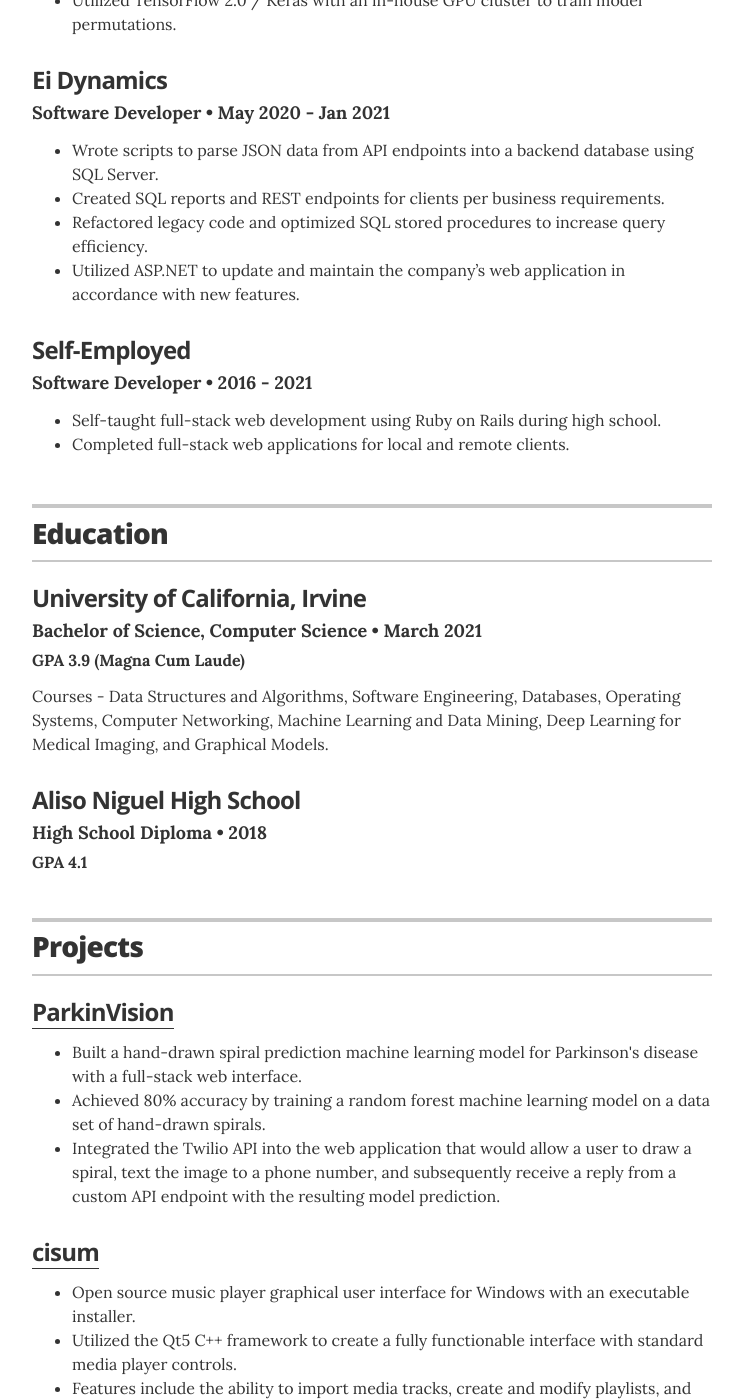
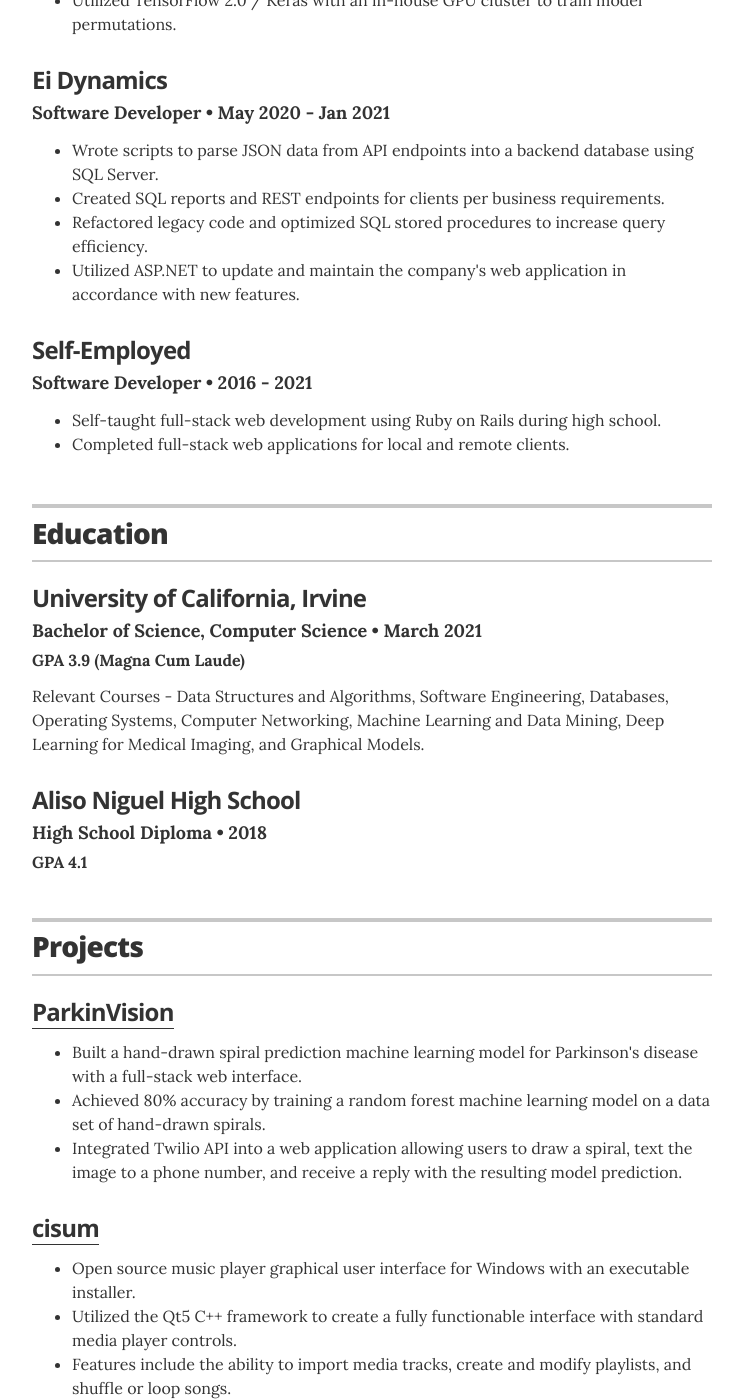
Before and after one commit to mmore21/website, a Jekyll site: the page built from index.html, in a window 1280 px wide and 1400 px high, scrolled down 926 px. Shown: the whole window, without its empty margins (268-1011 px from the left). Built offline with Jekyll 4.4.1, drawn with Linux system fonts in a browser that asks for light colours; some of the changed text lies outside the part shown.

Commit message:
Update pages

```diff
--- a/_data/education.yml
+++ b/_data/education.yml
@@ -4,7 +4,7 @@
   uni: University of California, Irvine
   year: March 2021
   award: GPA 3.9 (Magna Cum Laude)
-  summary: Courses - Data Structures and Algorithms, Software Engineering, Databases, Operating Systems, Computer Networking, Machine Learning and Data Mining, Deep Learning for Medical Imaging, and Graphical Models.
+  summary: Relevant Courses - Data Structures and Algorithms, Software Engineering, Databases, Operating Systems, Computer Networking, Machine Learning and Data Mining, Deep Learning for Medical Imaging, and Graphical Models.
 
 - degree: High School Diploma
   uni: Aliso Niguel High School
--- a/_data/experience.yml
+++ b/_data/experience.yml
@@ -3,17 +3,17 @@
 - company: The Center for Artificial Intelligence in Diagnostic Medicine (CAIDM)
   position: Applications Programmer
   duration: May 2021 - Nov 2021
-  summary: <ul class="resume-item-list"><li>Lead the development of a contrastive learning project on 3D PET volumes to classify Alzheimer’s disease.</li><li>Worked with a team to develop a model architecture that used transcriptomics to identify genes that are correlated with amyotrophic lateral sclerosis (ALS).</li><li>Collaborated with physicians from UCI Health to gain medical insight towards the model design process.</li></ul>
+  summary: <ul class="resume-item-list"><li>Lead the development of a contrastive learning project on 3D PET volumes to classify Alzheimer's disease.</li><li>Worked on a team to develop a model architecture that used transcriptomics to identify genes that are correlated with amyotrophic lateral sclerosis (ALS).</li><li>Collaborated with physicians from UCI Health to gain medical insight towards the model design process.</li></ul>
 
 - company: The Center for Artificial Intelligence in Diagnostic Medicine (CAIDM)
   position: Undergraduate Research Intern
   duration: Jun 2020 - Apr 2021
-  summary: <ul class="resume-item-list"><li>Performed cutting edge research in deep learning architecture development for medical imaging tasks.</li><li>Created convolutional neural network models for kidney tumor segmentation using 3D MRI volumes.</li><li>Utilized TensorFlow 2.0 / Keras with an in-house GPU cluster to train model permutations.</li></ul>
+  summary: <ul class="resume-item-list"><li>Performed cutting edge research in deep learning architecture development for medical imaging tasks.</li><li>Created novel convolutional neural network models for kidney tumor segmentation using 3D MRI volumes.</li><li>Utilized TensorFlow 2.0 / Keras with an in-house GPU cluster to train model permutations.</li></ul>
 
 - company: Ei Dynamics
   position: Software Developer
   duration: May 2020 - Jan 2021
-  summary: <ul class="resume-item-list"><li>Wrote scripts to parse JSON data from API endpoints into a backend database using SQL Server.</li><li>Created SQL reports and REST endpoints for clients per business requirements.</li><li>Refactored legacy code and optimized SQL stored procedures to increase query efficiency.</li><li>Utilized ASP.NET to update and maintain the company’s web application in accordance with new features.</li></ul>
+  summary: <ul class="resume-item-list"><li>Wrote scripts to parse JSON data from API endpoints into a backend database using SQL Server.</li><li>Created SQL reports and REST endpoints for clients per business requirements.</li><li>Refactored legacy code and optimized SQL stored procedures to increase query efficiency.</li><li>Utilized ASP.NET to update and maintain the company's web application in accordance with new features.</li></ul>
 
 - company: Self-Employed
   position: Software Developer
--- a/_data/projects.yml
+++ b/_data/projects.yml
@@ -2,7 +2,7 @@
 
 - project: ParkinVision
   url: "https://github.com/mmore21/parkinvision"
-  description: <ul class="resume-item-list"><li>Built a hand-drawn spiral prediction machine learning model for Parkinson's disease with a full-stack web interface.</li><li>Achieved 80% accuracy by training a random forest machine learning model on a data set of hand-drawn spirals.</li><li>Integrated the Twilio API into the web application that would allow a user to draw a spiral, text the image to a phone number, and subsequently receive a reply from a custom API endpoint with the resulting model prediction.</li></ul>
+  description: <ul class="resume-item-list"><li>Built a hand-drawn spiral prediction machine learning model for Parkinson's disease with a full-stack web interface.</li><li>Achieved 80% accuracy by training a random forest machine learning model on a data set of hand-drawn spirals.</li><li>Integrated Twilio API into a web application allowing users to draw a spiral, text the image to a phone number, and receive a reply with the resulting model prediction.</li></ul>
 
 - project: cisum
   url: "https://github.com/mmore21/cisum"
@@ -10,4 +10,4 @@
 
 - project: mazchess
   url: "https://github.com/mmore21/mazchess"
-  description: <ul class="resume-item-list"><li>Full-stack web application featuring a chess AI game engine built upon the Chess.js library.</li><li>Implemented a chess agent backend that uses the megamax search algorithm with a novel evaluation function.</li></ul>
+  description: <ul class="resume-item-list"><li>Full-stack web application featuring a chess AI game engine built upon the Chess.js library.</li><li>Implemented a chess agent backend that uses the negamax search algorithm with a custom evaluation function.</li></ul>
```
